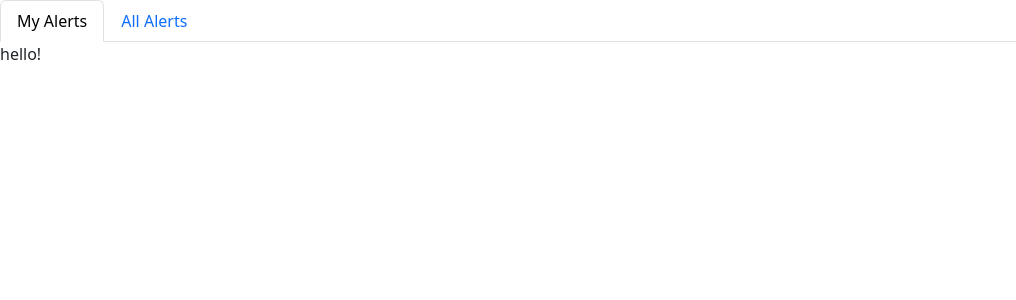
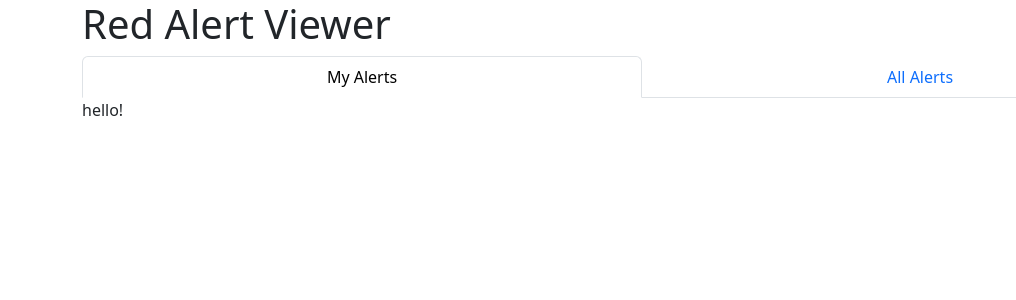
Before and after one commit to yoyobara/red-alert-viewer, a React (Create React App) app: page / in a window 1280 px wide. Shown: the top 300 px of the page, without its empty margins (0-1016 px from the left). Built offline with nearby package versions, Linux system fonts and the light colour scheme.

Commit message:
continued, I'll style at the end

```diff
--- a/src/App.tsx
+++ b/src/App.tsx
@@ -1,10 +1,12 @@
-import { Tab, Tabs } from 'react-bootstrap';
+import { Container, Tab, Tabs } from 'react-bootstrap';
 import "./App.scss"
 import MyAlerts from './MyAlerts';
 
 function App() {
     return (
-        <Tabs defaultActiveKey="My Alerts">
+        <Container id='app'>
+            <h1>Red Alert Viewer</h1>
+            <Tabs defaultActiveKey="My Alerts" fill>
                 <Tab title="My Alerts" eventKey="My Alerts">
                     <MyAlerts/>
                 </Tab>
@@ -12,6 +14,7 @@ function App() {
 
                 </Tab>
             </Tabs>
+        </Container>
     )
 }
 
```
Lines whose indentation alone changed are shown as unchanged.
